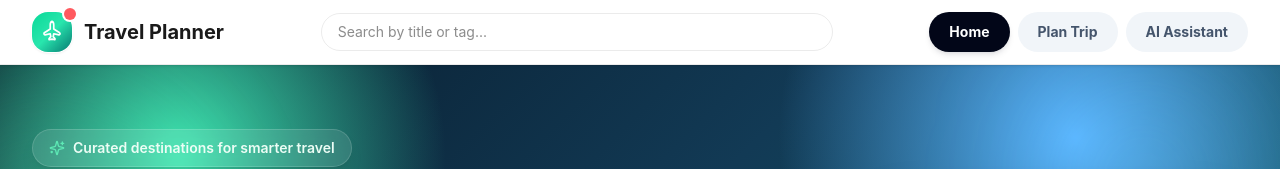
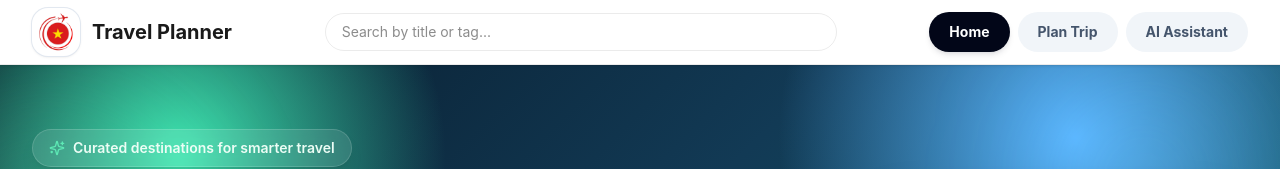
Before and after one commit to lamquangnhat/group-project-randomteam, a React (Vite) app in the folder frontend/: page /home in a window 1280 px wide. Shown: the top 169 px of the page. Built offline with nearby package versions, Linux system fonts and the light colour scheme.

Commit message:
Update Navbar.tsx

```diff
--- a/frontend/src/app/components/Navbar.tsx
+++ b/frontend/src/app/components/Navbar.tsx
@@ -1,6 +1,6 @@
 import { Link, useLocation, useNavigate, useSearchParams } from "react-router";
-import { Plane } from "lucide-react";
 import { useEffect, useState } from "react";
+import travelLogoIcon from "../../assets/travel-logo-icon.png";
 
 function getSessionEmail() {
   if (typeof window === "undefined") {
@@ -43,6 +43,7 @@ export function Navbar() {
     setSearchQuery(value);
 
     const params = new URLSearchParams(searchParams);
+
     if (value.trim()) {
       params.set("q", value);
     } else {
@@ -50,6 +51,7 @@ export function Navbar() {
     }
 
     const queryString = params.toString();
+
     navigate({
       pathname: "/home",
       search: queryString ? `?${queryString}` : "",
@@ -76,11 +78,17 @@ export function Navbar() {
       <div className="mx-auto max-w-7xl px-4 sm:px-6 lg:px-8">
         <div className="flex h-16 items-center justify-between gap-4">
           <Link to="/home" className="flex shrink-0 items-center gap-3">
-            <div className="relative flex h-10 w-10 items-center justify-center rounded-2xl bg-gradient-to-br from-[#00d998] via-[#28e6ad] to-[#087a72] shadow-sm ring-1 ring-white">
-              <div className="absolute -right-1 -top-1 h-3 w-3 rounded-full bg-[#ff5a5f] ring-2 ring-white" />
-              <Plane className="h-5 w-5 -rotate-45 text-white" />
+            <div className="flex h-12 w-12 items-center justify-center overflow-hidden rounded-2xl bg-white shadow-sm ring-1 ring-slate-200">
+              <img
+                src={travelLogoIcon}
+                alt="Travel Planner logo"
+                className="h-11 w-11 object-contain"
+              />
             </div>
-            <span className="hidden text-xl font-bold text-foreground sm:inline">Travel Planner</span>
+
+            <span className="hidden text-xl font-bold text-foreground sm:inline">
+              Travel Planner
+            </span>
           </Link>
 
           <div className="min-w-44 max-w-sm flex-1 md:max-w-md lg:max-w-lg">
@@ -97,9 +105,11 @@ export function Navbar() {
             <Link to="/home" className={linkClass("/home")}>
               Home
             </Link>
+
             <Link to="/planning" className={linkClass("/planning")}>
               Plan Trip
             </Link>
+
             <Link to="/ai-assistant" className={linkClass("/ai-assistant")}>
               AI Assistant
             </Link>
@@ -109,6 +119,7 @@ export function Navbar() {
                 <span className="hidden rounded-full border border-emerald-200 bg-emerald-50 px-5 py-2.5 text-sm font-bold text-emerald-700 md:inline-flex">
                   {sessionEmail}
                 </span>
+
                 <button
                   onClick={handleLogout}
                   className="rounded-full bg-slate-950 px-5 py-2.5 text-sm font-bold text-white shadow-md shadow-slate-900/10 transition hover:bg-slate-800"
```
